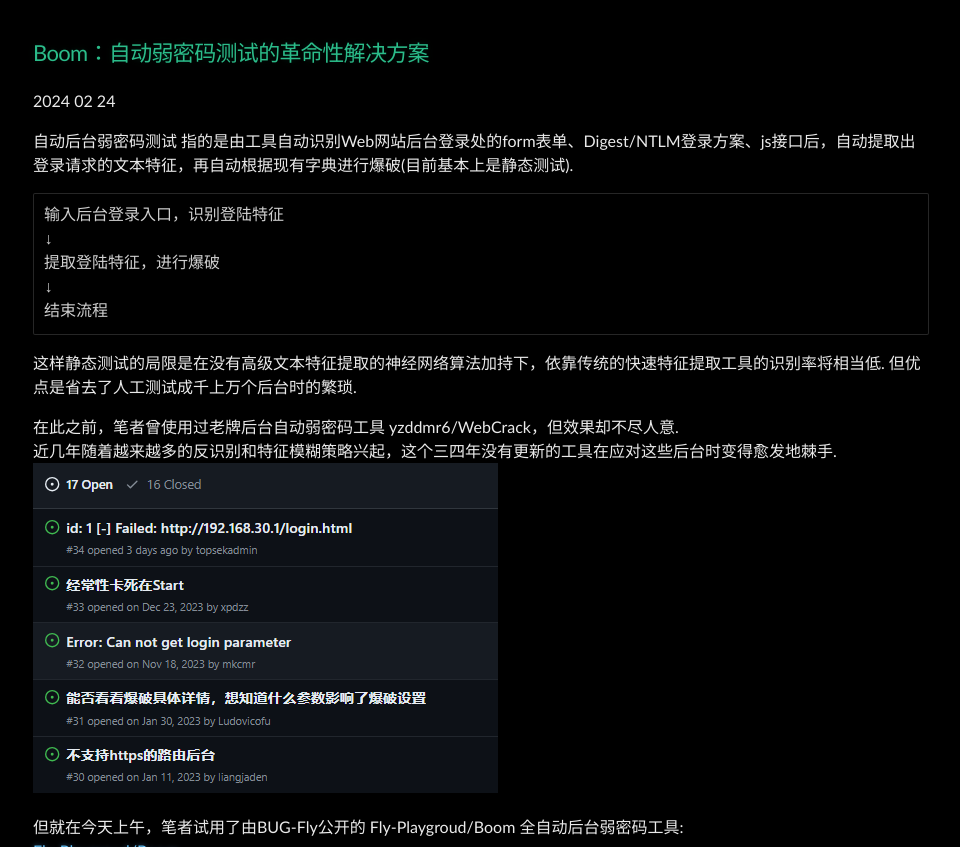
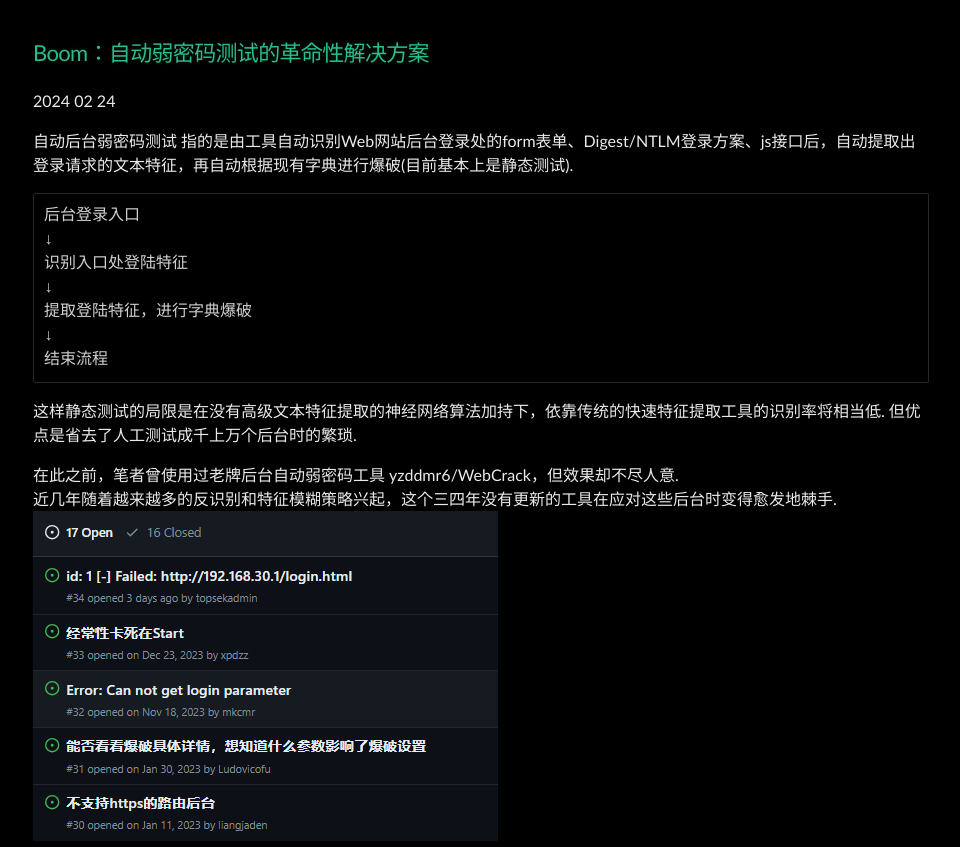
Before and after one commit to Leeyangee/leeyangee.github.io, a Jekyll site: the page built from _posts/2024-02-24-Boom：自动弱密码测试的革命性解决方案.md, in a window 1280 px wide and 900 px high, scrolled down 388 px, cut to the strip 53-900 px from the top of the window. Shown: the whole strip, without its empty margins (159-1119 px from the left). Built offline with Jekyll 4.4.1, drawn with Linux system fonts in a browser that asks for light colours.

Commit message:
Update 2024-02-24-Boom：自动弱密码测试的革命性解决方案.md

````diff
--- a/_posts/2024-02-24-Boom：自动弱密码测试的革命性解决方案.md
+++ b/_posts/2024-02-24-Boom：自动弱密码测试的革命性解决方案.md
@@ -6,9 +6,11 @@
 自动后台弱密码测试 指的是由工具自动识别Web网站后台登录处的form表单、Digest/NTLM登录方案、js接口后，自动提取出登录请求的文本特征，再自动根据现有字典进行爆破(目前基本上是静态测试).
 
 ```
-输入后台登录入口，识别登陆特征
+后台登录入口
 ↓
-提取登陆特征，进行爆破
+识别入口处登陆特征
+↓
+提取登陆特征，进行字典爆破
 ↓
 结束流程
 ```
````
